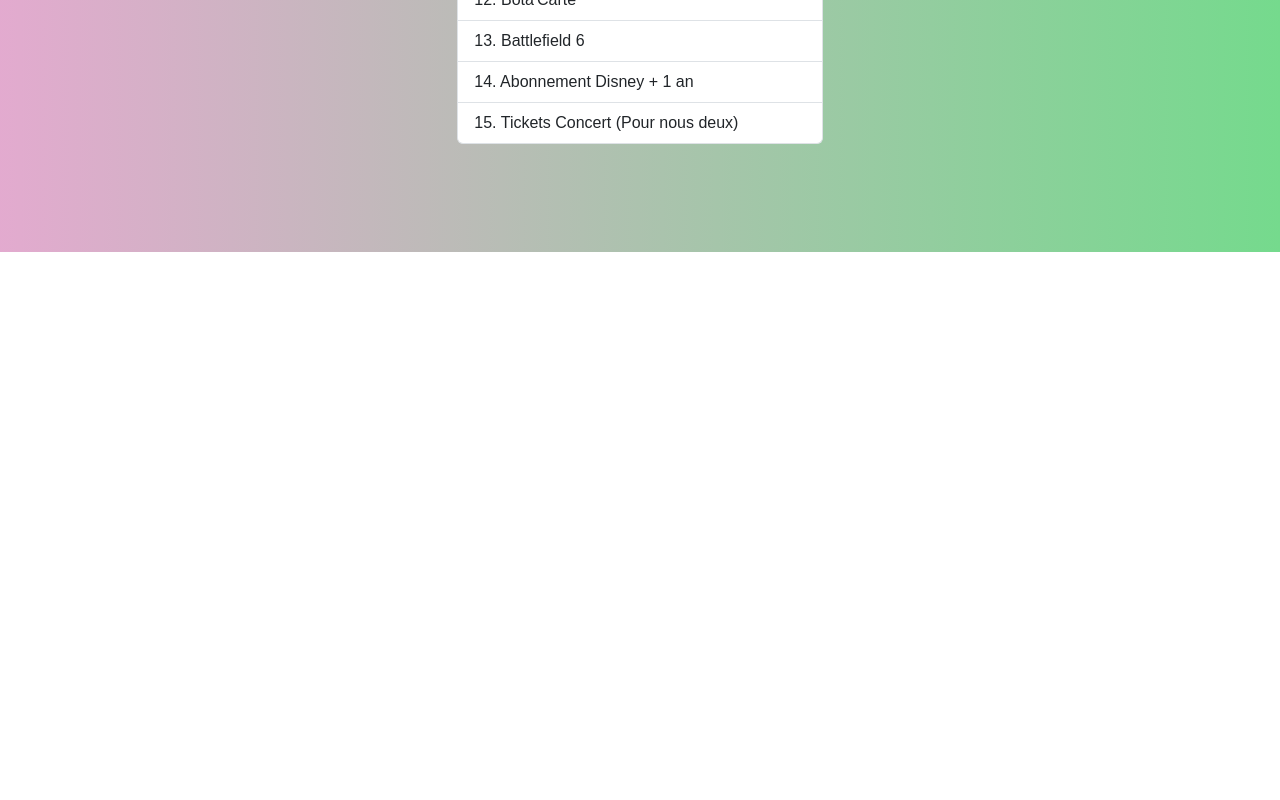
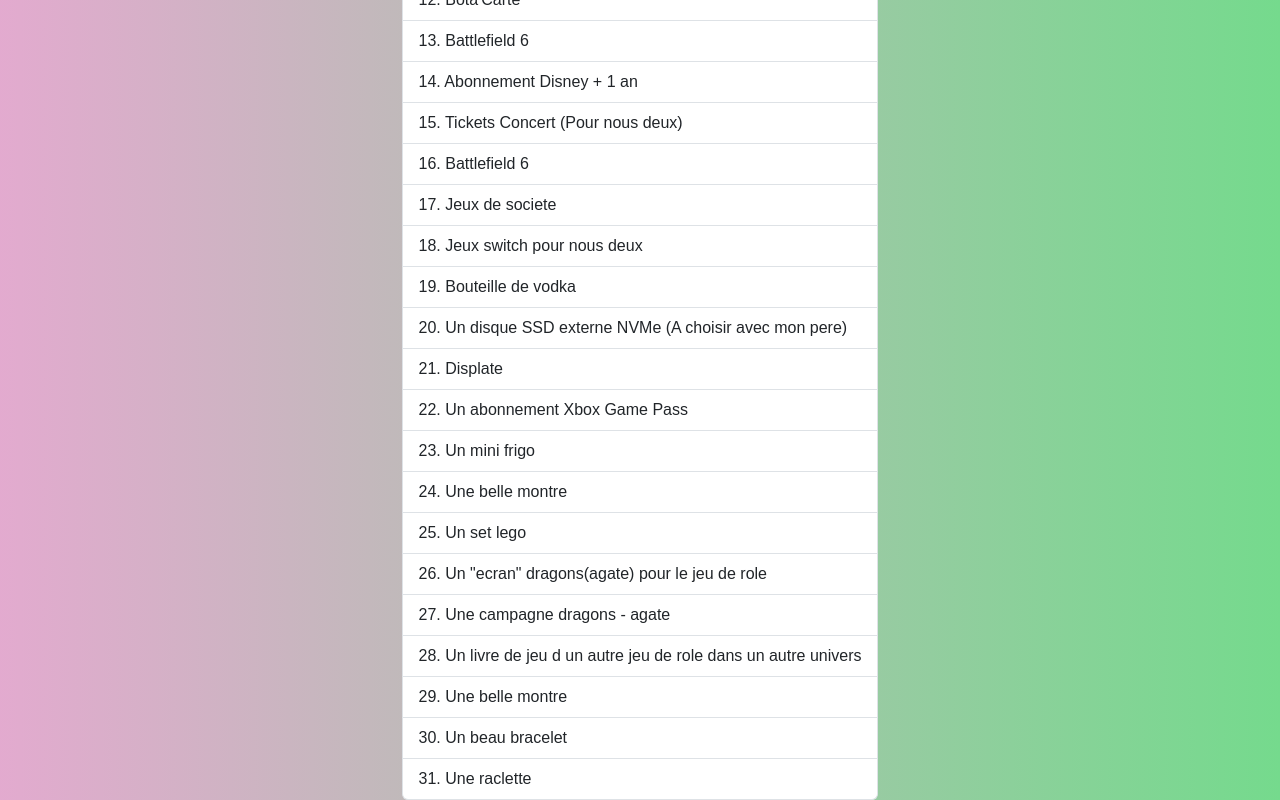
Before and after one commit to Romerogates/loveAndFood, a plain HTML site: page index.html in a window 1280 px wide. Shown: the part 548-1348 px from the top of the page. Before the commit the page ends 800 px from the top, so only its background shows below. Drawn offline with Linux system fonts and the light colour scheme.

Commit message:
Raclette

```diff
--- a/index.html
+++ b/index.html
@@ -34,6 +34,24 @@
             <li class="list-group-item">Battlefield 6</li>
             <li class="list-group-item">Abonnement Disney + 1 an</li>
             <li class="list-group-item">Tickets Concert (Pour nous deux)</li>
+            <li class="list-group-item">Battlefield 6</li>
+            <li class="list-group-item">Jeux de societe</li>
+            <li class="list-group-item">Jeux switch pour nous deux</li>
+            <li class="list-group-item">Bouteille de vodka</li>
+            <li class="list-group-item">Un disque SSD externe NVMe (A choisir avec mon pere)</li>
+            <li class="list-group-item">Displate</li>
+            <li class="list-group-item">Un abonnement Xbox Game Pass</li>
+            <li class="list-group-item">Un mini frigo</li>
+            <li class="list-group-item">Une belle montre</li>
+            <li class="list-group-item">Un set lego</li>
+            <li class="list-group-item">Un "ecran" dragons(agate) pour le jeu de role</li>
+            <li class="list-group-item">Une campagne dragons - agate</li>
+            <li class="list-group-item">Un livre de jeu d un autre jeu de role dans un autre univers</li>
+            <li class="list-group-item">Une belle montre</li>
+            <li class="list-group-item">Un beau bracelet</li>
+            <li class="list-group-item">Une raclette</li>
+
+
                 </ol>
             </section>
         </main>
```
